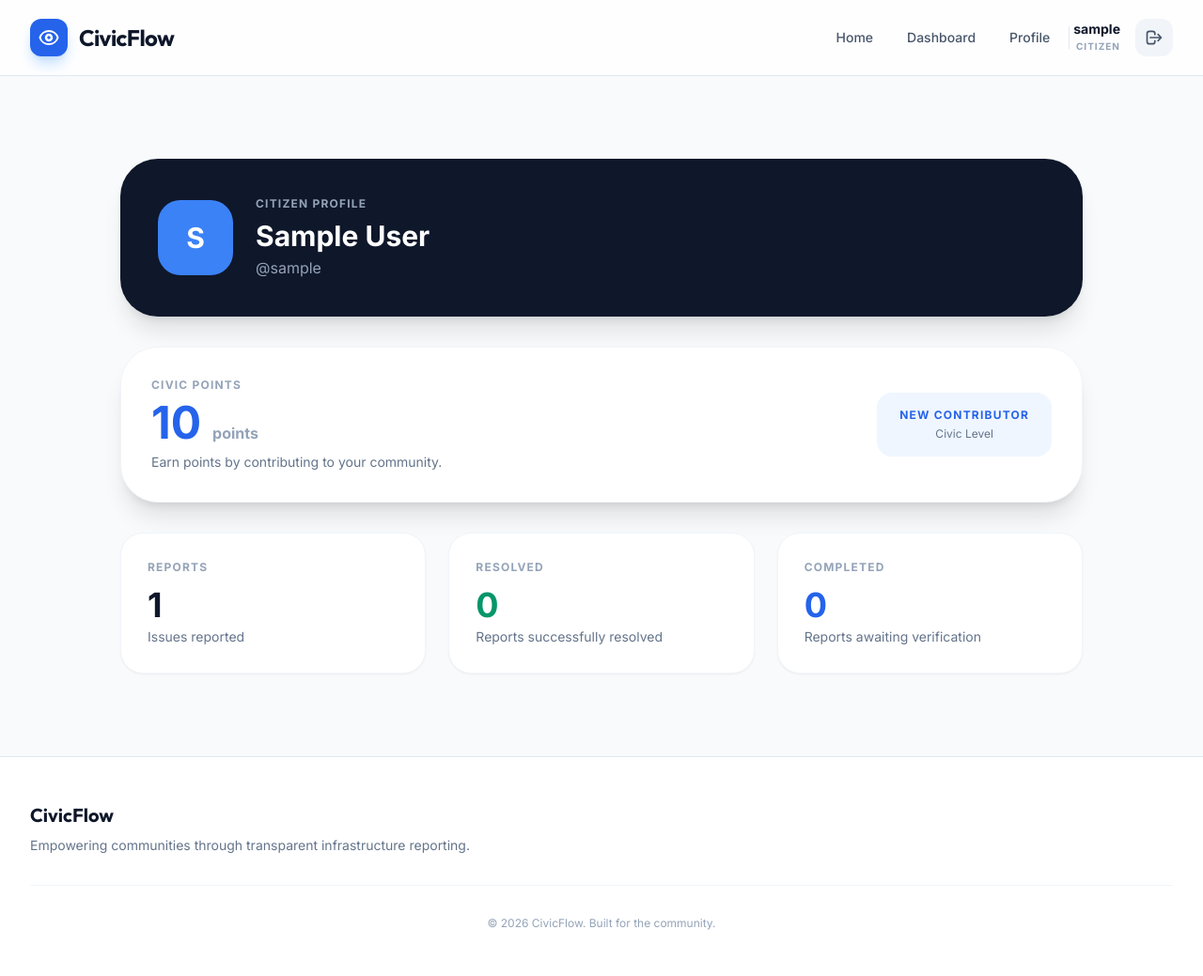
After one commit to Niraj5430/Civic-Flow, a Django app: page /accounts/profile/ in a window 1280 px wide. The commit adds this page. Shown: the whole page at 94% size. Run offline with Django 5.2, Linux system fonts and the light colour scheme; a user stored in the database is signed in; tables that the repository leaves empty hold one stand-in row (values such as "Sample post"); some libraries are stand-ins or nearby versions.

Commit message:
Added citizen profile and civic points display

```diff
--- a/accounts/models.py
+++ b/accounts/models.py
@@ -6,7 +6,7 @@ from reports.models import Department
 # It's specifically used to link Department staff to their respective work units.
 class Profile(models.Model):
     user = models.OneToOneField(User, on_delete=models.CASCADE, related_name='profile')
-
+    civic_points = models.PositiveIntegerField(default=0)
     # If this user is a 'Department' staff member, this field tells us which one.
     department = models.ForeignKey(Department, on_delete=models.SET_NULL, null=True, blank=True, related_name='members')
 
--- a/accounts/urls.py
+++ b/accounts/urls.py
@@ -7,6 +7,7 @@ urlpatterns = [
     path('register/', views.register, name='register'),
     path('login/', views.login_view, name='login'),
     path('logout/', views.logout_view, name='logout'),
+    path('profile/', views.profile, name='profile'),
 
     path('password-reset/', views.manual_password_reset, name='password_reset'),
 ]
--- a/accounts/views.py
+++ b/accounts/views.py
@@ -99,3 +99,27 @@ def manual_password_reset(request):
         form = ManualPasswordResetForm()
 
     return render(request, 'accounts/password_reset_manual.html', {'form': form})
+
+from django.contrib.auth.decorators import login_required
+from django.shortcuts import render
+from reports.models import Issue
+
+
+@login_required
+def profile(request):
+    user = request.user
+
+    profile = user.profile
+
+    issues = Issue.objects.filter(user=user)
+
+    total_reports = issues.count()
+    resolved_reports = issues.filter(status='RESOLVED').count()
+    completed_reports = issues.filter(status='COMPLETED').count()
+
+    return render(request, 'accounts/profile.html', {
+        'profile': profile,
+        'total_reports': total_reports,
+        'resolved_reports': resolved_reports,
+        'completed_reports': completed_reports,
+    })
--- /dev/null
+++ b/templates/accounts/profile.html
@@ -0,0 +1,144 @@
+{% extends 'base.html' %}
+
+{% block content %}
+
+<div class="max-w-5xl mx-auto py-10">
+
+    <!-- Profile Header -->
+    <div class="bg-slate-900 rounded-[2.5rem] p-8 md:p-10 text-white shadow-xl mb-8">
+
+        <div class="flex flex-col md:flex-row md:items-center gap-6">
+
+            <div class="w-20 h-20 rounded-3xl bg-brand-500 flex items-center justify-center text-3xl font-black">
+                {{ request.user.username|first|upper }}
+            </div>
+
+            <div>
+                <p class="text-xs font-bold uppercase tracking-widest text-slate-400 mb-2">
+                    Citizen Profile
+                </p>
+
+                <h1 class="text-3xl font-black">
+                    {{ request.user.get_full_name|default:request.user.username }}
+                </h1>
+
+                <p class="text-slate-400 mt-1">
+                    @{{ request.user.username }}
+                </p>
+            </div>
+
+        </div>
+
+    </div>
+
+
+    <!-- Civic Points -->
+    <div class="bg-white rounded-[2.5rem] p-8 shadow-xl border border-slate-100 mb-8">
+
+        <div class="flex flex-col md:flex-row md:items-center md:justify-between gap-6">
+
+            <div>
+                <p class="text-xs font-black uppercase tracking-widest text-slate-400 mb-2">
+                    Civic Points
+                </p>
+
+                <div class="flex items-baseline gap-3">
+                    <span class="text-5xl font-black text-brand-600">
+                        {{ profile.civic_points }}
+                    </span>
+
+                    <span class="text-slate-400 font-bold">
+                        points
+                    </span>
+                </div>
+
+                <p class="text-sm text-slate-500 mt-2">
+                    Earn points by contributing to your community.
+                </p>
+            </div>
+
+
+            <!-- Simple Civic Level -->
+            <div class="bg-brand-50 rounded-2xl px-6 py-4 text-center">
+
+                {% if profile.civic_points >= 100 %}
+                    <p class="text-xs font-black uppercase tracking-widest text-brand-600">
+                        Civic Champion
+                    </p>
+                {% elif profile.civic_points >= 50 %}
+                    <p class="text-xs font-black uppercase tracking-widest text-brand-600">
+                        Community Leader
+                    </p>
+                {% elif profile.civic_points >= 25 %}
+                    <p class="text-xs font-black uppercase tracking-widest text-brand-600">
+                        Active Citizen
+                    </p>
+                {% else %}
+                    <p class="text-xs font-black uppercase tracking-widest text-brand-600">
+                        New Contributor
+                    </p>
+                {% endif %}
+
+                <p class="text-xs text-slate-500 mt-1">
+                    Civic Level
+                </p>
+
+            </div>
+
+        </div>
+
+    </div>
+
+
+    <!-- Statistics -->
+    <div class="grid grid-cols-1 md:grid-cols-3 gap-6">
+
+        <div class="bg-white rounded-3xl p-7 border border-slate-100 shadow-sm">
+            <p class="text-xs font-black uppercase tracking-widest text-slate-400">
+                Reports
+            </p>
+
+            <p class="text-4xl font-black text-slate-900 mt-3">
+                {{ total_reports }}
+            </p>
+
+            <p class="text-sm text-slate-500 mt-1">
+                Issues reported
+            </p>
+        </div>
+
+
+        <div class="bg-white rounded-3xl p-7 border border-slate-100 shadow-sm">
+            <p class="text-xs font-black uppercase tracking-widest text-slate-400">
+                Resolved
+            </p>
+
+            <p class="text-4xl font-black text-emerald-600 mt-3">
+                {{ resolved_reports }}
+            </p>
+
+            <p class="text-sm text-slate-500 mt-1">
+                Reports successfully resolved
+            </p>
+        </div>
+
+
+        <div class="bg-white rounded-3xl p-7 border border-slate-100 shadow-sm">
+            <p class="text-xs font-black uppercase tracking-widest text-slate-400">
+                Completed
+            </p>
+
+            <p class="text-4xl font-black text-blue-600 mt-3">
+                {{ completed_reports }}
+            </p>
+
+            <p class="text-sm text-slate-500 mt-1">
+                Reports awaiting verification
+            </p>
+        </div>
+
+    </div>
+
+</div>
+
+{% endblock %}
--- a/templates/navbar.html
+++ b/templates/navbar.html
@@ -19,7 +19,7 @@
 
                 {% if user.is_authenticated %}
                     <a href="{% url 'dashboard' %}" class="px-4 py-2 rounded-lg text-sm font-medium text-slate-600 hover:text-brand-600 hover:bg-brand-50 transition-all">Dashboard</a>
-
+                    <a href="{% url 'profile' %}" class="px-4 py-2 rounded-lg text-sm font-medium text-slate-600 hover:text-brand-600 hover:bg-brand-50 transition-all">Profile</a>
                     <div class="h-6 w-px bg-slate-200 mx-3"></div>
 
                     <div class="flex items-center">
```
Also changed, not shown: reports/services/civic_points.py (added, +46 -0 lines), reports/views.py (+132 -38 lines), accounts/migrations/0006_profile_civic_points_alter_profile_id.py (added), reports/migrations/0010_alter_department_id_alter_issue_id_and_more.py (added).
